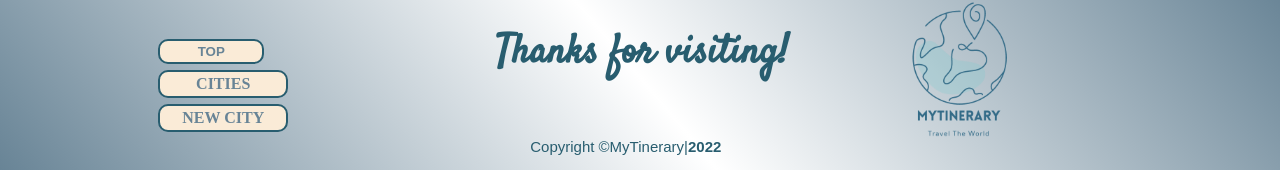
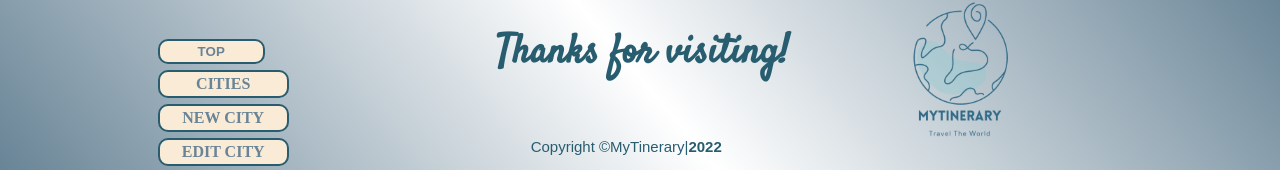
Before and after one commit to Mirimartinez/mytinerary-martinez-zacarias, a React (Create React App) app: page / in a window 1280 px wide. Shown: the part 1187-1357 px from the top of the page. Built offline with nearby package versions, Linux system fonts and the light colour scheme; no server answers; a web font is replaced by a local one.

Commit message:
add edit city link

```diff
--- a/src/component/Footer.js
+++ b/src/component/Footer.js
@@ -25,6 +25,7 @@ function Footer() {
 
         <LinkRouter to="/Cities" className="Footer-a">Cities</LinkRouter>
         <LinkRouter to="/NewCity" className="Footer-a">New City</LinkRouter>
+        <LinkRouter to="/EditCity" className="Footer-a">Edit City</LinkRouter>
         </nav>
                 <div className='Footer-Parrafo'>
                     <p className='Footer-Thanks'><strong>Thanks for visiting!</strong></p>
```
